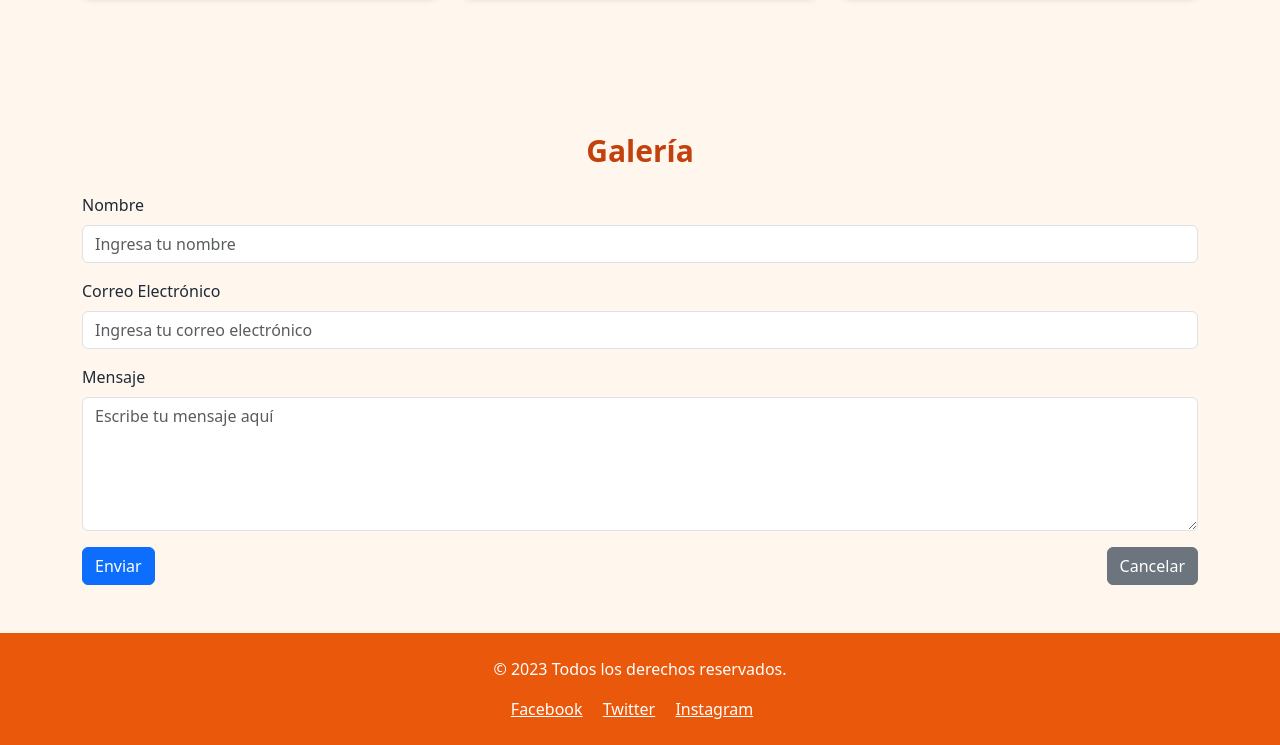
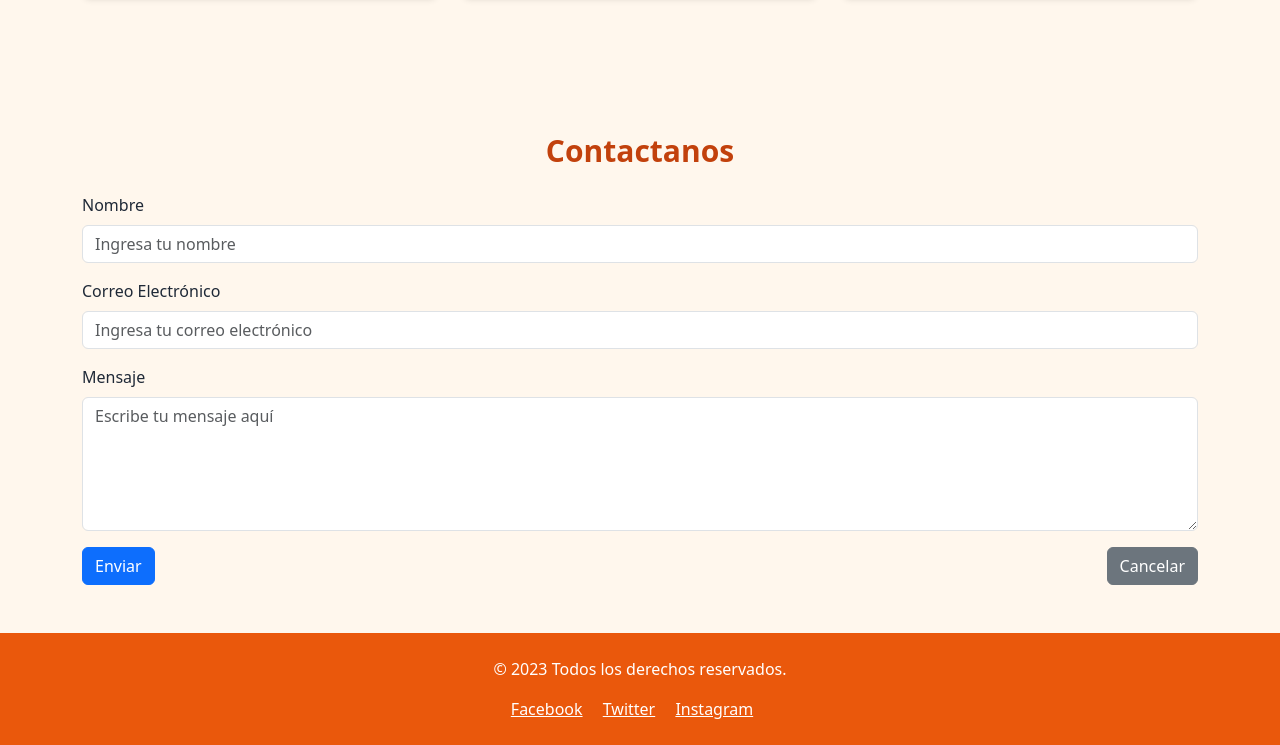
Before and after one commit to helado009/Evaluacion, a website: page index.html in a window 1280 px wide. Shown: the part 1170-1915 px from the top of the page. Drawn offline with nearby package versions, Linux system fonts and the light colour scheme.

Commit message:
Update index.html

```diff
--- a/index.html
+++ b/index.html
@@ -96,7 +96,7 @@
 
 <!-- Lo de Contacto -->
 <section id="contacto" class="container my-5">
-  <h2 class="text-3xl font-bold text-orange-700 mb-6 text-center">Galería</h2>
+  <h2 class="text-3xl font-bold text-orange-700 mb-6 text-center">Contactanos</h2>
   <form>
       <div class="mb-3">
           <label for="nombre" class="form-label">Nombre</label>
```
